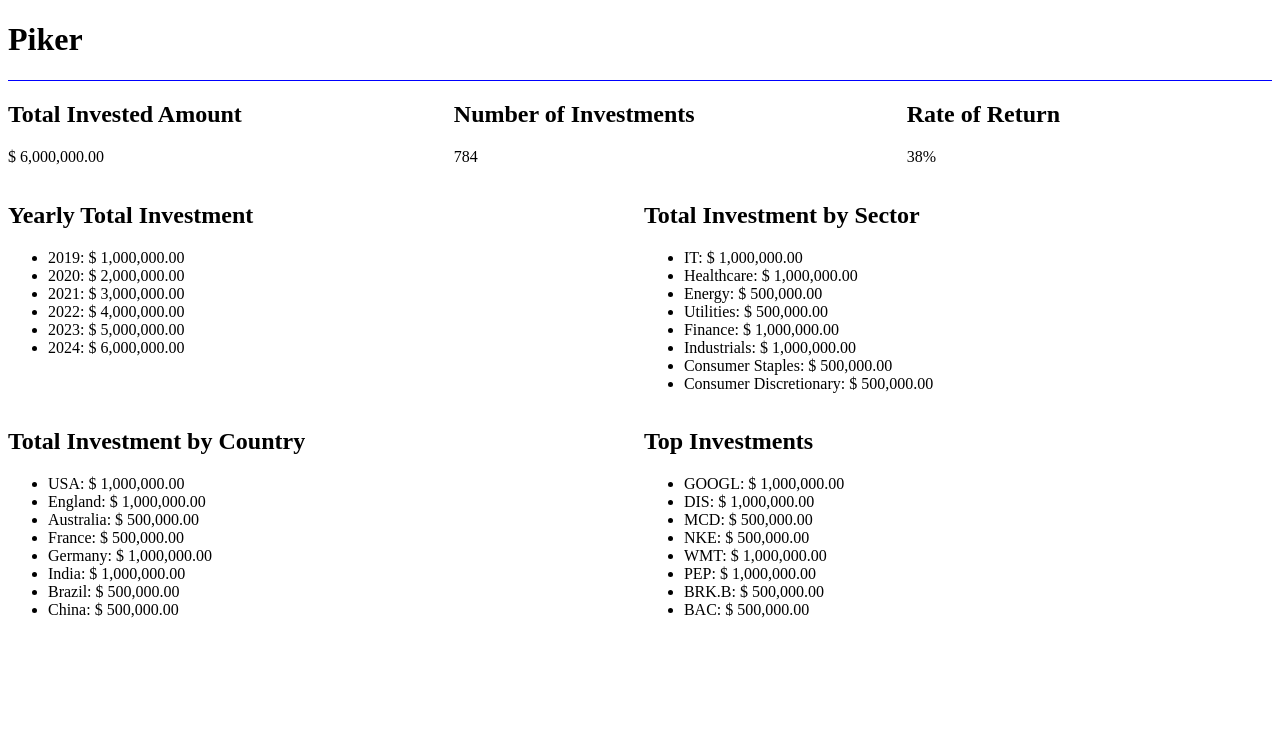
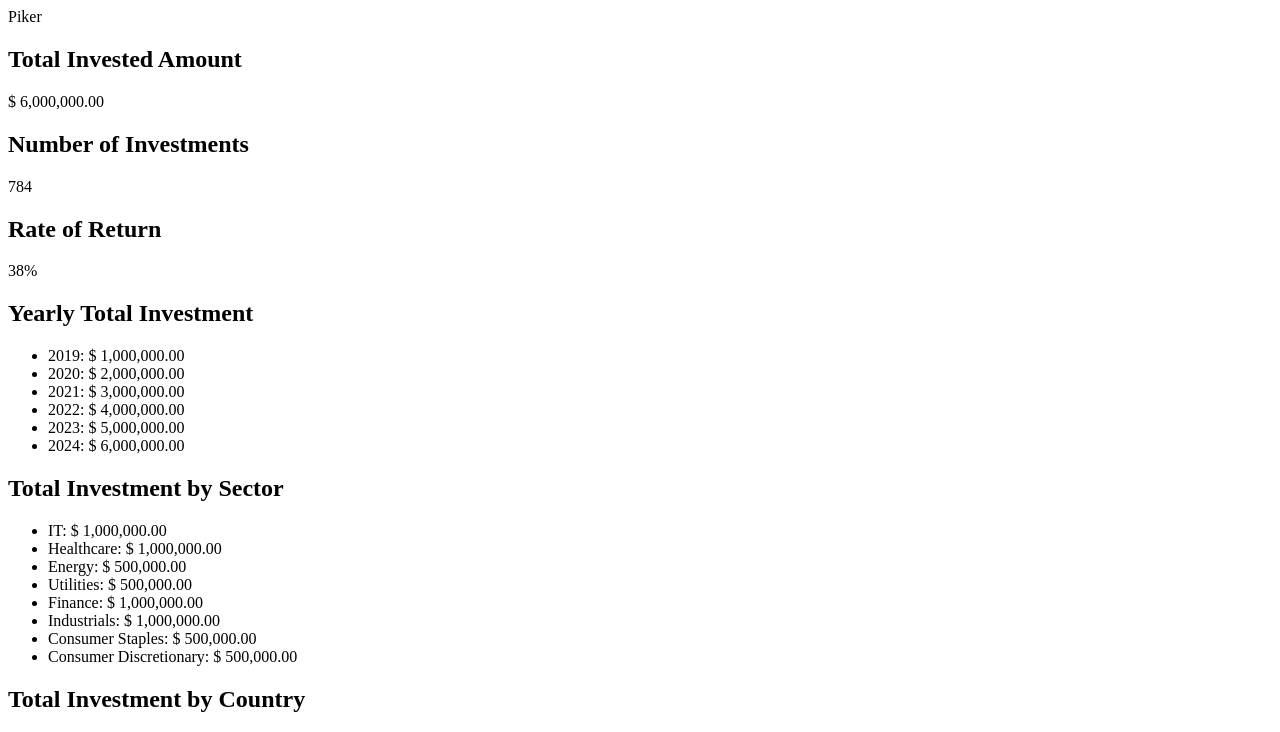
Before and after one commit to vivipoit/piker-ui, a React (Vite) app: page / in a window 1280 px wide. Shown: the top 732 px of the page. Built offline with nearby package versions, Linux system fonts and the light colour scheme.

Commit message:
install Mantine and start AppShell

```diff
--- a/src/App.css
+++ /dev/null
@@ -1,17 +0,0 @@
-.row {
-  width: 100%;
-}
-
-.title-row {
-  border-bottom: 1px solid blue;
-}
-
-.top-row {
-  display: grid;
-  grid-template-columns: auto auto auto;
-}
-
-.chart-row {
-  display: grid;
-  grid-template-columns: auto auto;
-}
--- a/src/App.tsx
+++ b/src/App.tsx
@@ -1,12 +1,13 @@
-import './App.css'
+import { MantineProvider, AppShell } from "@mantine/core"
 
 function App() {
   return (
-    <>
-      <div className="row title-row">
-        <h1>Piker</h1>
-      </div>
-
+    <MantineProvider>
+      <AppShell header={{ height: 60 }} padding="md">
+        <AppShell.Header>
+          Piker
+        </AppShell.Header>
+        <AppShell.Main>
           <div className="row top-row">
             <div>
               <h2>Total Invested Amount</h2>
@@ -74,7 +75,9 @@ function App() {
               </ul>
             </div>
           </div>
-    </>
+        </AppShell.Main>
+      </AppShell>
+    </MantineProvider>
   )
 }
 
```
Also changed, not shown: package.json (+8 -1 lines), 1 other file (tests, documents, lock files or other folders). Lines whose indentation alone changed are shown as unchanged.
